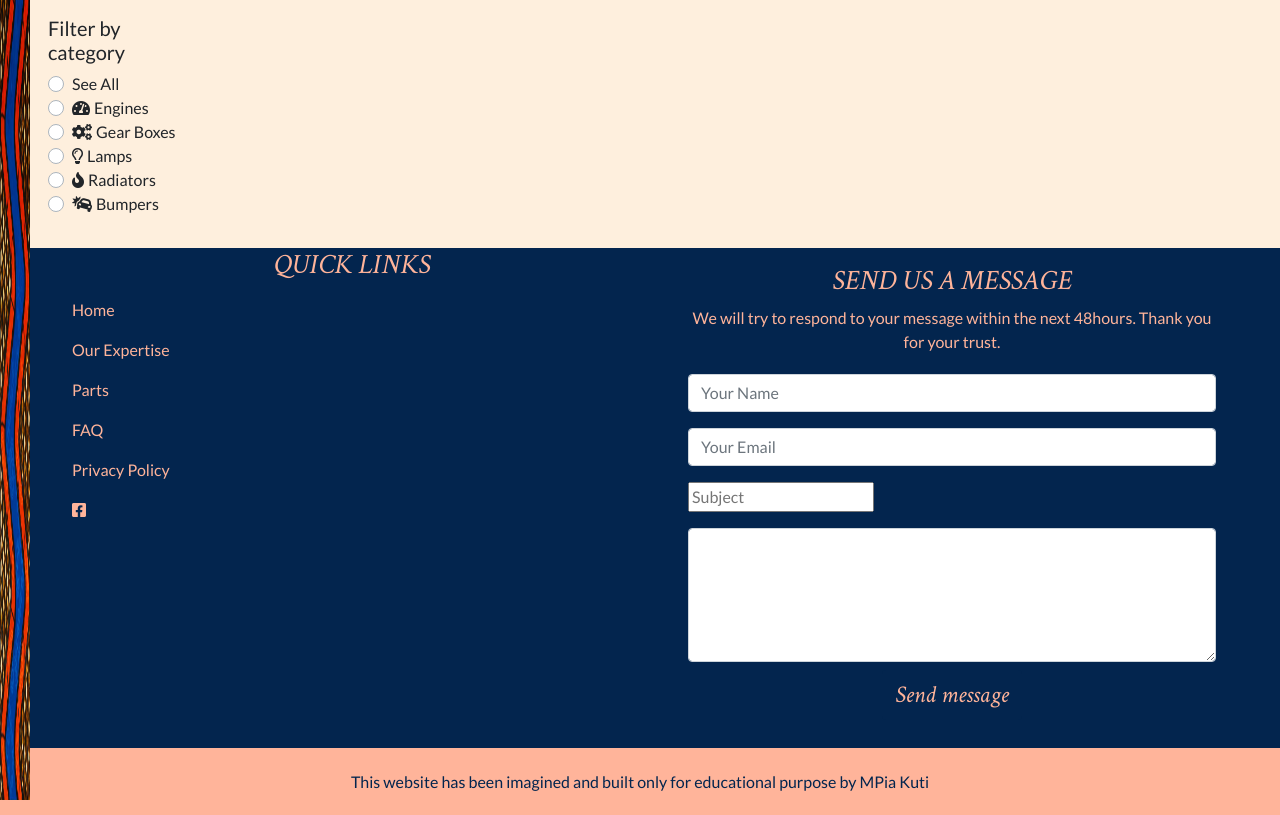
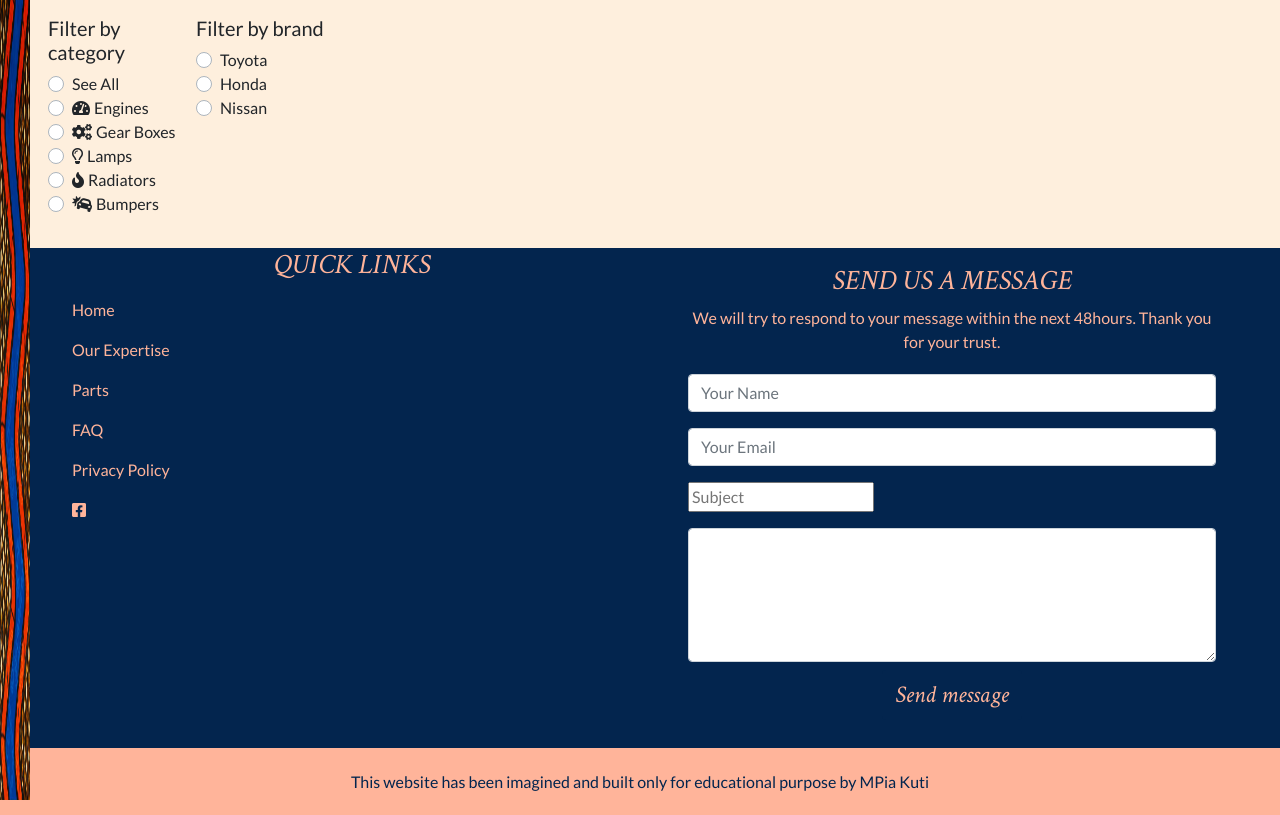
Before and after one commit to mkuti/corklagos-venture, a Django app: page /listings in a window 1280 px wide. Shown: the part 126-941 px from the top of the page. Run offline with Django 3.2, Linux system fonts and the light colour scheme; some libraries are stand-ins or nearby versions.

Commit message:
Added filter list for brands

```diff
--- a/listings/templates/listings.html
+++ b/listings/templates/listings.html
@@ -41,7 +41,23 @@
                             </div>
                         </div>
                     </div>
-
+                </div>
+                <div class="col-6 filter-brand">
+                    <h5 class="filter-header">Filter by brand</h5>
+                    <div class="filter-list mb-3">
+                        <div class="custom-control custom-radio">
+                            <input type="radio" id="toyota" name="customRadio" class="custom-control-input">
+                            <label class="custom-control-label" for="toyota">Toyota</label>
+                        </div>
+                        <div class="custom-control custom-radio">
+                            <input type="radio" id="honda" name="customRadio" class="custom-control-input">
+                            <label class="custom-control-label" for="honda">Honda</label>
+                        </div>
+                        <div class="custom-control custom-radio">
+                            <input type="radio" id="nissan" name="customRadio" class="custom-control-input">
+                            <label class="custom-control-label" for="nissan">Nissan</label>
+                        </div>
+                    </div>
                 </div>
             </div>
         </div>
```
